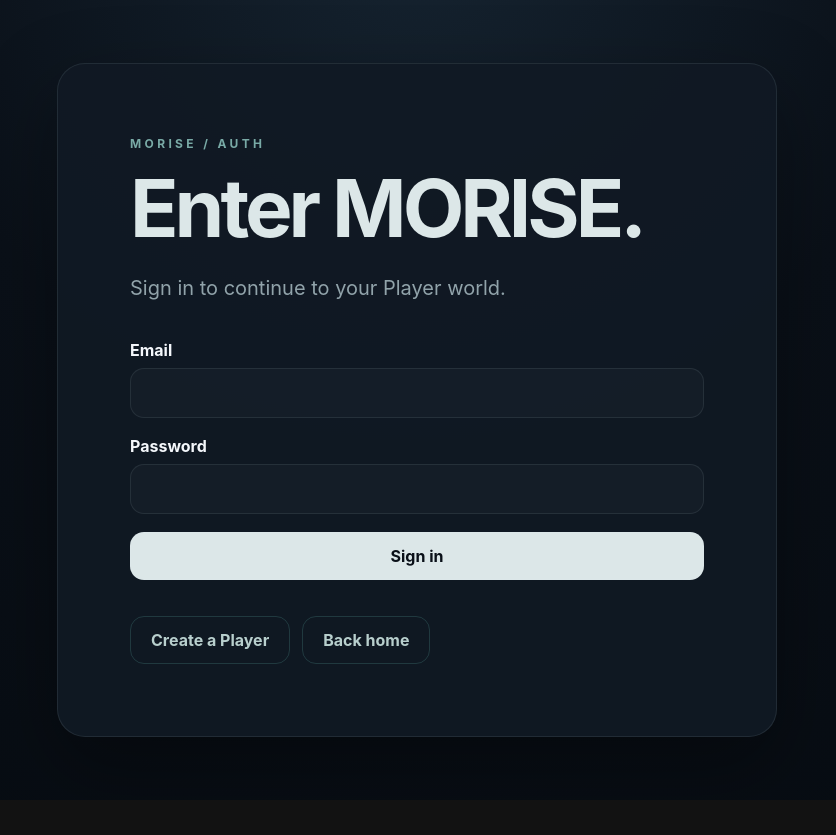
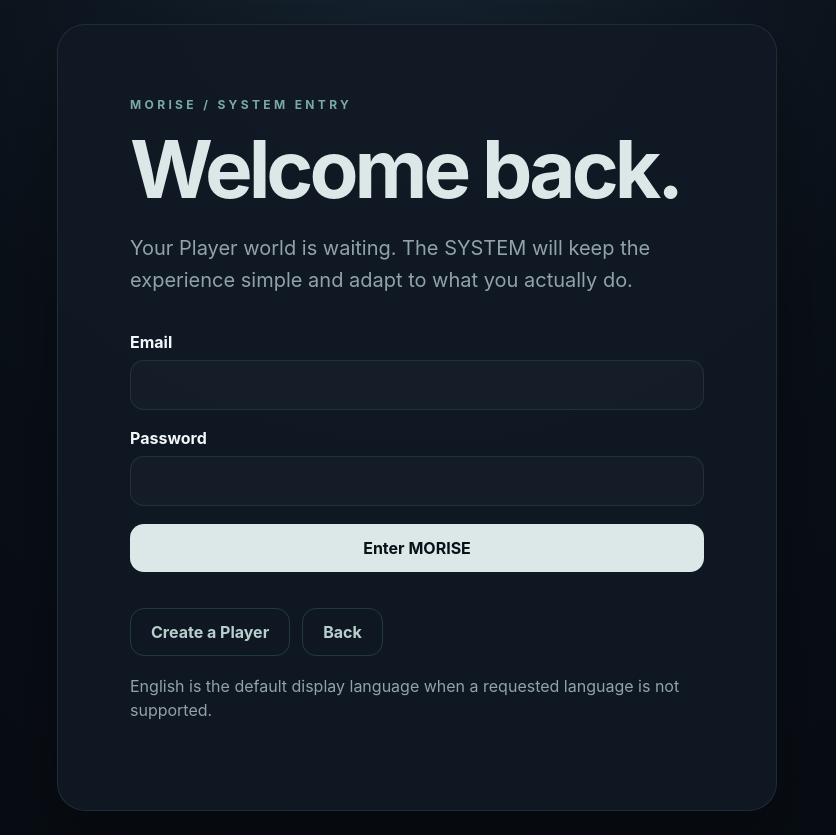
Before and after one commit to Ndombe234/MOIRISE, a Next.js app: page /auth/sign-in in a window 1280 px wide. Shown: the whole page, without its empty margins (223-1059 px from the left). Before the commit the page ends 800 px from the top, so only its background shows below. Built offline with nearby package versions, Linux system fonts and the light colour scheme.

Commit message:
feat: rebuild module 1 entry experience for calm system-first flow

```diff
--- a/app/auth/sign-in/page.tsx
+++ b/app/auth/sign-in/page.tsx
@@ -30,19 +30,17 @@ export default function SignInPage() {
   return (
     <main>
       <section className="hero" aria-labelledby="title">
-        <p className="eyebrow">MORISE / AUTH</p>
-        <h1 id="title">Enter MORISE.</h1>
-        <p className="lead">Sign in to continue to your Player world.</p>
+        <p className="eyebrow">MORISE / SYSTEM ENTRY</p>
+        <h1 id="title">Welcome back.</h1>
+        <p className="lead">Your Player world is waiting. The SYSTEM will keep the experience simple and adapt to what you actually do.</p>
         <form className="form" onSubmit={handleSubmit}>
           <label className="field"><span>Email</span><input className="input" autoComplete="email" inputMode="email" required type="email" value={email} onChange={(event) => setEmail(event.target.value)} /></label>
           <label className="field"><span>Password</span><input className="input" autoComplete="current-password" minLength={8} required type="password" value={password} onChange={(event) => setPassword(event.target.value)} /></label>
           {error ? <p className="notice error">{error}</p> : null}
-          <button className="button" type="submit" disabled={loading}>{loading ? "Signing in…" : "Sign in"}</button>
+          <button className="button" type="submit" disabled={loading}>{loading ? "Entering…" : "Enter MORISE"}</button>
         </form>
-        <div className="actions">
-          <Link className="button secondary" href="/auth/sign-up">Create a Player</Link>
-          <Link className="button secondary" href="/">Back home</Link>
-        </div>
+        <div className="actions"><Link className="button secondary" href="/auth/sign-up">Create a Player</Link><Link className="button secondary" href="/">Back</Link></div>
+        <p className="help" style={{ marginTop: 18 }}>English is the default display language when a requested language is not supported.</p>
       </section>
     </main>
   );
```
